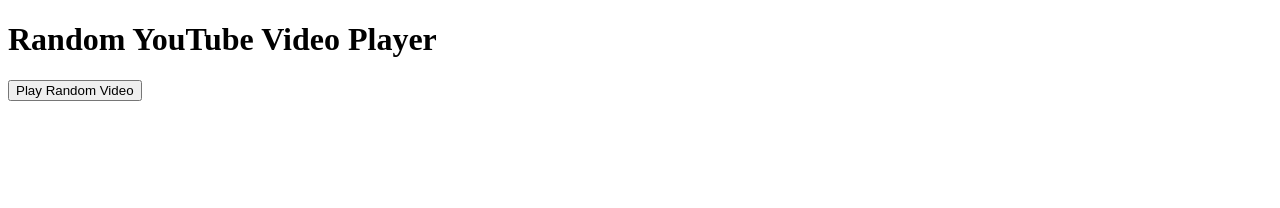
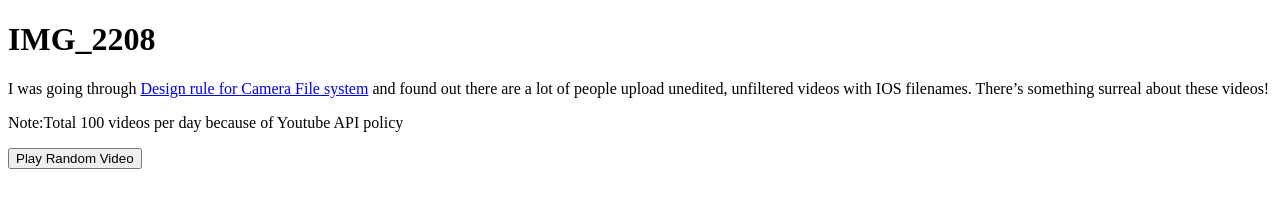
Before and after one commit to abeltomy/IMG_2208, a plain HTML site: page index.html in a window 1280 px wide. Drawn offline with Linux system fonts and the light colour scheme.

Commit message:
Update index.html

```diff
--- a/index.html
+++ b/index.html
@@ -3,10 +3,12 @@
 <head>
   <meta charset="UTF-8">
   <meta name="viewport" content="width=device-width, initial-scale=1.0">
-  <title>Random YouTube Video Player</title>
+  <title>IMG_2208</title>
 </head>
 <body>
-  <h1>Random YouTube Video Player</h1>
+  <h1>IMG_2208</h1>
+   <p>I was going through <a href="https://en.wikipedia.org/wiki/Design_rule_for_Camera_File_system">Design rule for Camera File system</a> and found out there are a lot of people upload unedited, unfiltered videos with IOS filenames. There’s something surreal about these videos!</p>
+ <p>Note:Total 100 videos per day because of Youtube API policy </p>
   <button id="playButton">Play Random Video</button>
   <div id="videoContainer"></div>
 
@@ -30,7 +32,7 @@
           const videoId = data.items[0].id.videoId;
           displayVideo(videoId);
         } else {
-          alert("No video found. Please try again.");
+          alert("Limit exceeded. Total 100 videos per day because of Youtube API policy");
         }
       } catch (error) {
         console.error("Error fetching video:", error);
```
